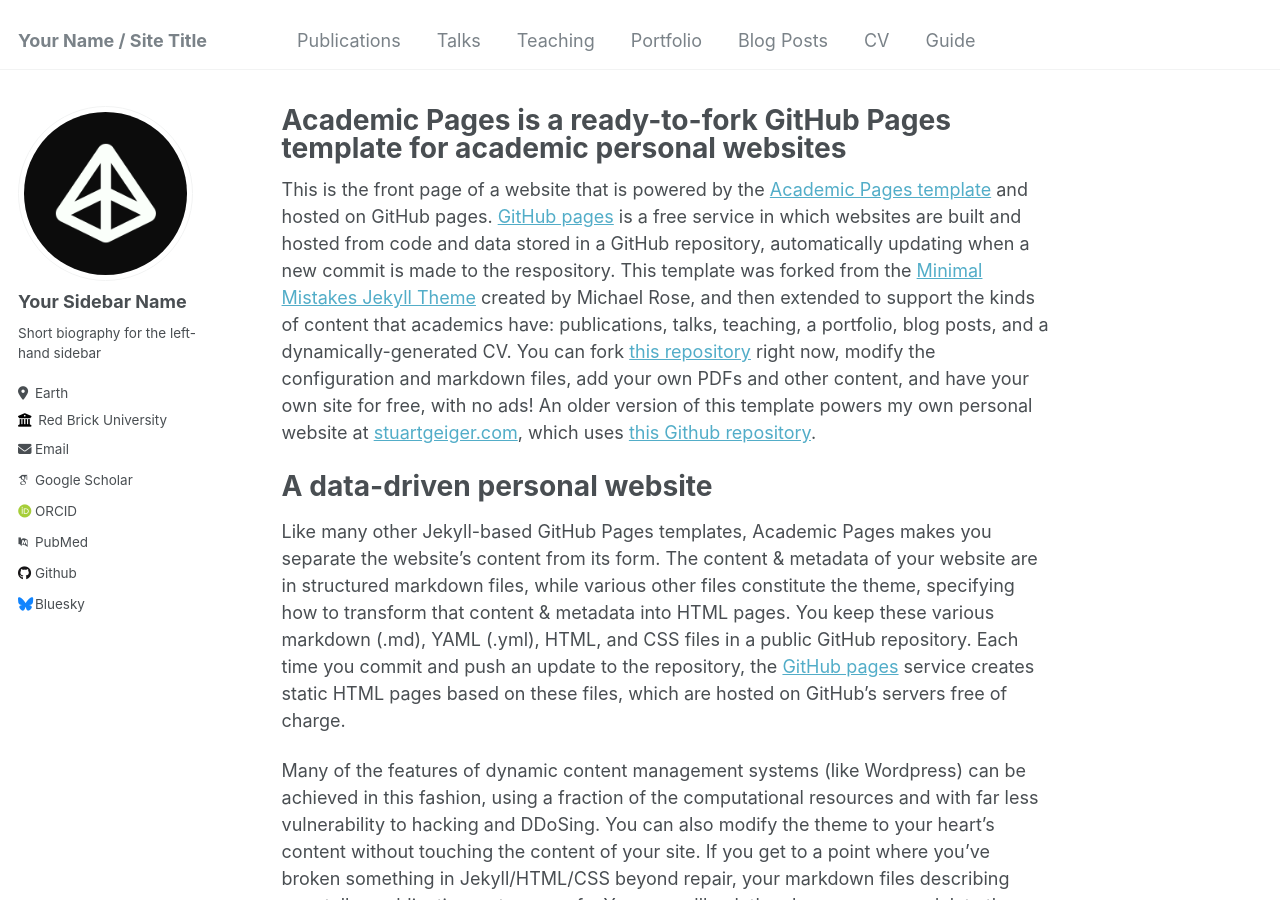
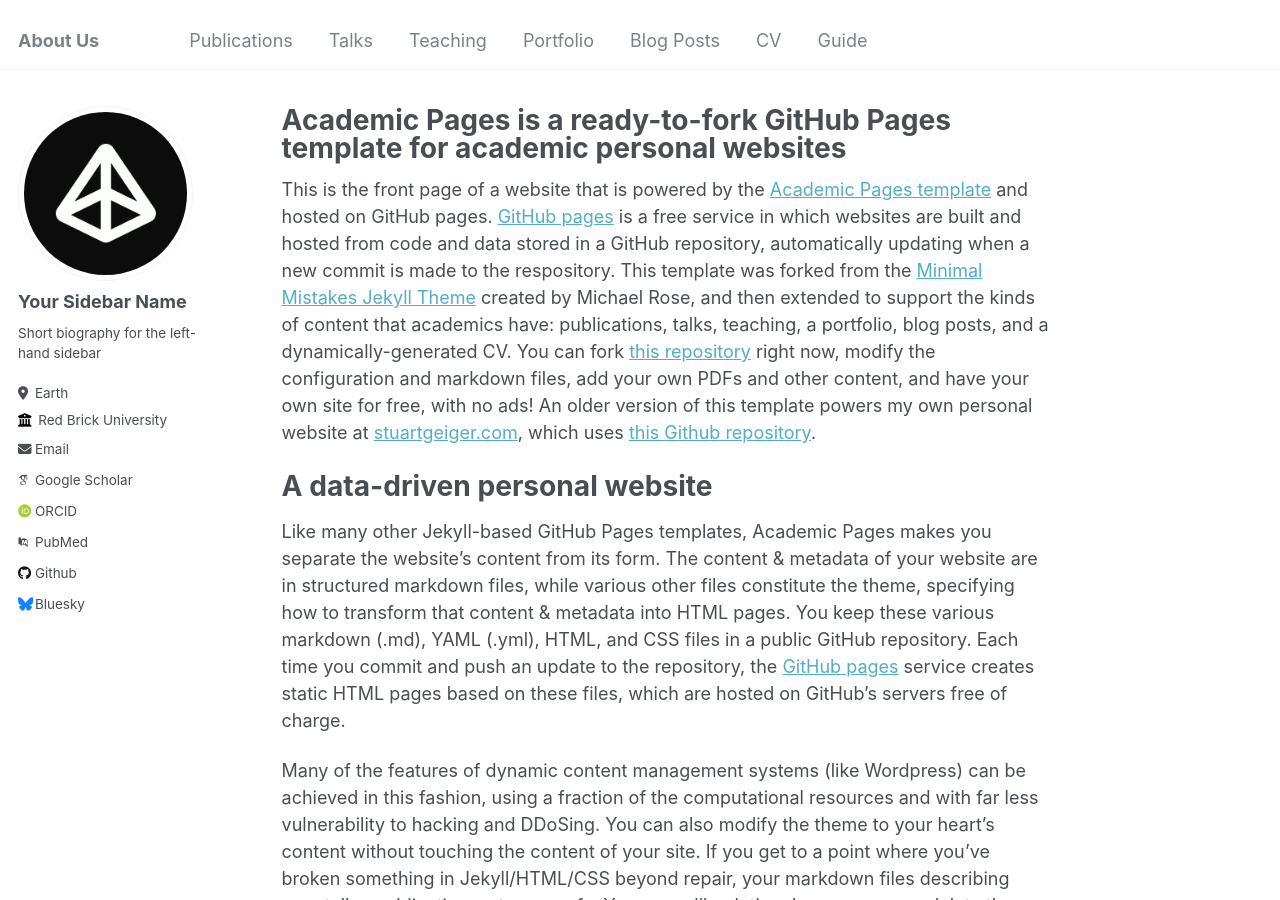
Before and after one commit to aspa-network/aspa-network.github.io, a Jekyll site: the page built from _pages/about.md, in a window 1280 px wide and 900 px high. Built offline with Jekyll 4.4.1, drawn with Linux system fonts in a browser that asks for light colours; some web fonts are replaced.

Commit message:
Update _config.yml

```diff
--- a/_config.yml
+++ b/_config.yml
@@ -8,7 +8,7 @@
 
 # Basic Site Settings
 locale                   : "en-US"
-title                    : "Your Name / Site Title"
+title                    : "About Us"
 title_separator          : "-"
 name                     : ASPA-network "Your Name"
 description              : &description "personal description"
```
